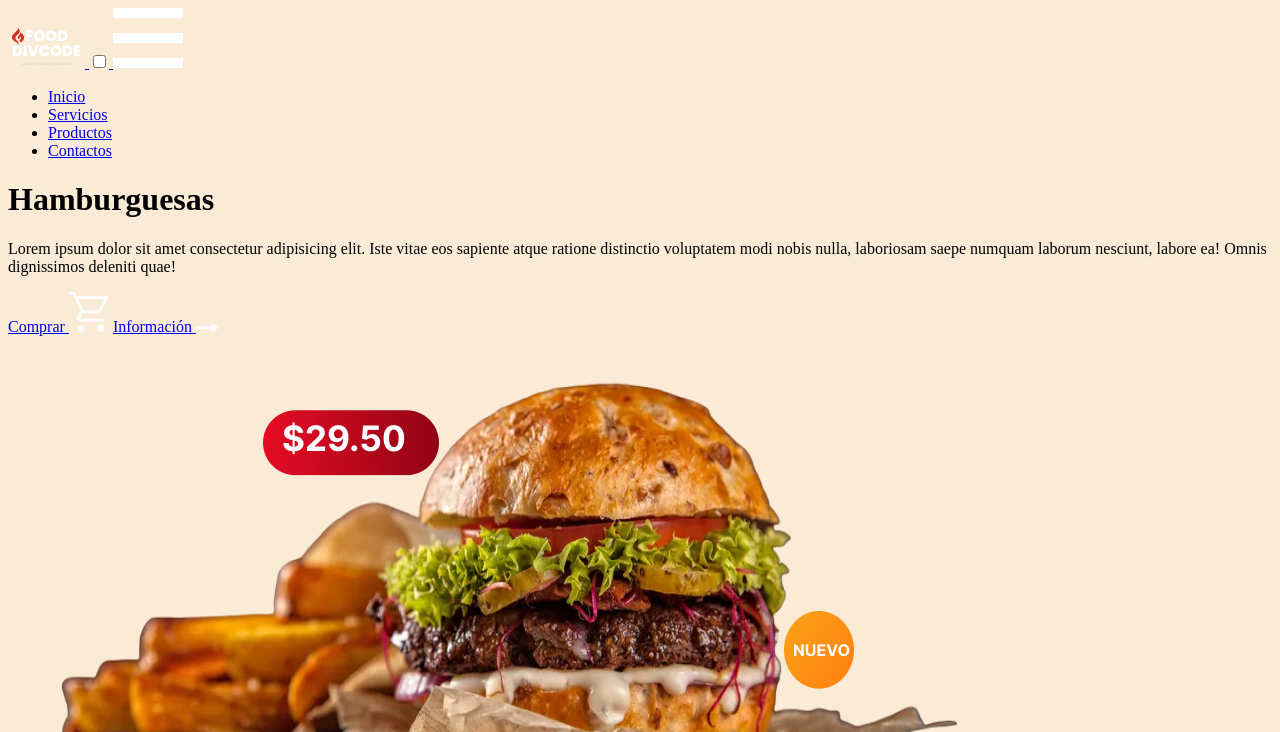
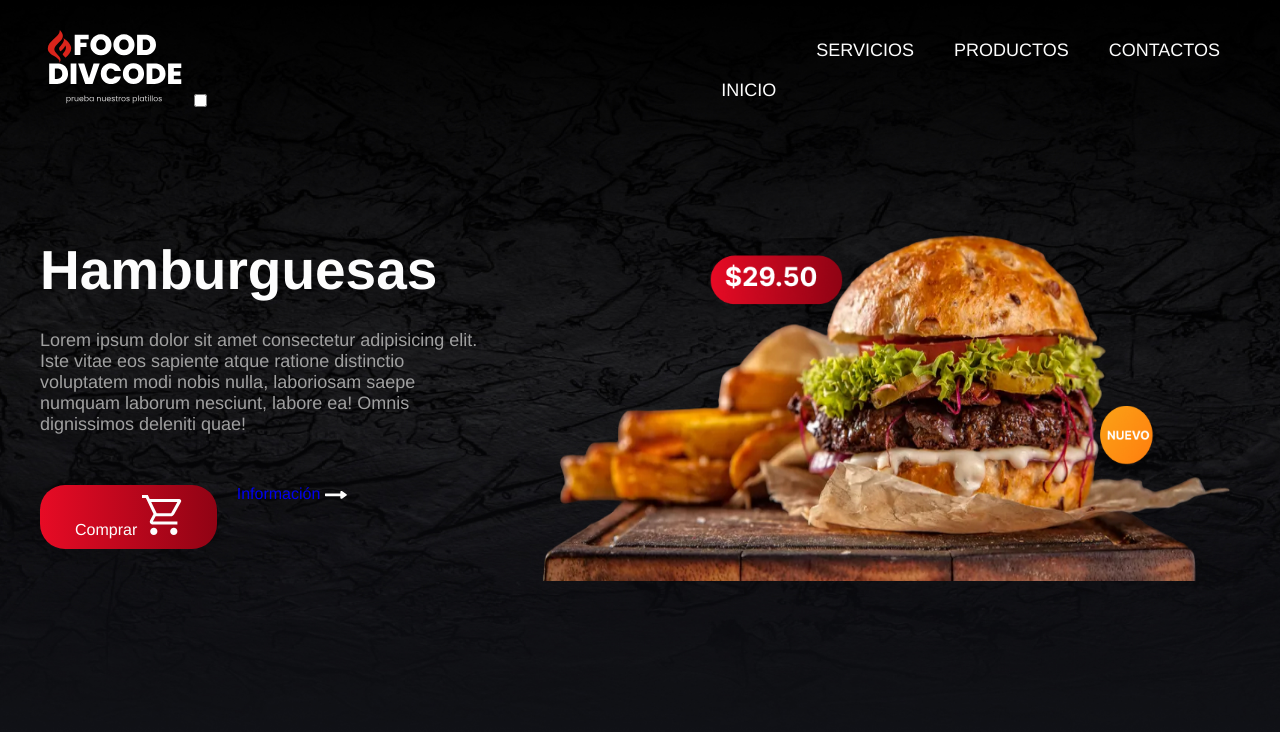
Before and after one commit to EdwardTadeo/Restaurant-Page, a plain HTML site: page index.html in a window 1280 px wide. Shown: the top 732 px of the page. Drawn offline with Linux system fonts and the light colour scheme.

Commit message:
Pc-01/02/23

```diff
--- a/index.html
+++ b/index.html
@@ -12,7 +12,7 @@
 <body>
     <header>
 
-        <div class="page-menu-container">
+        <div class="menu container">
             <a href="#">
                 <img src="images/logo.svg" class="logo" alt="">
                 <input type="checkbox" id="menu-logo">
@@ -28,7 +28,7 @@
             </a>
         </div>
 
-        <div class="page-header-content-container">
+        <div class="page-header-content container">
             <div class="page-header-text">
                 <h1>Hamburguesas</h1>
                 <p>
@@ -563,6 +563,57 @@
 
     <footer class="footer-container">
         <img class="logo-footer" src="images/logo.svg" alt="">
+
+        <div class="enlaces">
+            <h4>Lorem</h4>
+            <ul>
+                <li><a href="#">Lorem</a></li>
+                <li><a href="#">Lorem</a></li>
+                <li><a href="#">Lorem</a></li>
+                <li><a href="#">Lorem</a></li>
+            </ul>
+        </div>
+
+        <div class="enlaces">
+            <h4>Lorem</h4>
+            <ul>
+                <li><a href="#">Lorem</a></li>
+                <li><a href="#">Lorem</a></li>
+                <li><a href="#">Lorem</a></li>
+                <li><a href="#">Lorem</a></li>
+            </ul>
+        </div>
+
+        <div class="enlaces">
+            <h4>Lorem</h4>
+            <ul>
+                <li><a href="#">Lorem</a></li>
+                <li><a href="#">Lorem</a></li>
+                <li><a href="#">Lorem</a></li>
+                <li><a href="#">Lorem</a></li>
+            </ul>
+        </div>
+
+        <div class="enlaces">
+            <h4>Lorem</h4>
+            <div class="socials">
+                <a href="#">
+                    <div class="social">
+                        <img src="images/s1.svg" alt="">
+                    </div>
+                </a>
+                <a href="#">
+                    <div class="social">
+                        <img src="images/s2.svg" alt="">
+                    </div>
+                </a>
+                <a href="#">
+                    <div class="social">
+                        <img src="images/s3.svg" alt="">
+                    </div>
+                </a>
+            </div>
+        </div>
     </footer>
 
 
--- a/style.css
+++ b/style.css
@@ -1,3 +1,116 @@
+@import url('https://fonts.googleapis.com/css2?family=Poppins:ital,wght@0,100;0,200;0,300;0,400;0,500;0,600;0,700;0,800;0,900;1,100;1,200;1,300;1,400;1,500;1,600;1,700;1,800;1,900&display=swap');
+
+
+*{
+    margin: 0;
+    padding: 0;
+    box-sizing: border-box;
+    text-decoration: none;
+}
 body{
-    background-color: antiquewhite;
+    background-color: black;
+    font-family: 'Franklin Gothic Medium', 'Arial Narrow', Arial, sans-serif;
 }
+
+header{
+    background-image: url(images/bg.jpg);
+    background-position: center center;
+    background-repeat: no-repeat;
+    background-size: cover;
+}
+
+.container{
+    max-width: 1200px;
+    margin: 0 auto;
+}
+
+.menu {
+    position: absolute;
+    top: 20px;
+    left: 0;
+    right: 0;
+    display: flex;
+    align-items: center;
+    justify-content: space-between;
+    z-index: 1000;
+}
+
+.logo{
+    width: 150px;
+}
+
+.menu .bar-nav ul{
+    list-style: none;
+}
+
+.menu .bar-nav ul li{
+    position: relative;
+    float: left;
+}
+
+.menu .bar-nav ul li a{
+    font-size: 18px;
+    padding: 20px;
+    color: #fdfdfd;
+    display: block;
+    text-transform: uppercase;
+}
+.menu .bar-nav ul li a:hover{
+    color: red;
+}
+#menu {
+    display: none;
+}
+
+.menu-icon{
+    width: 25px;
+}
+.menu label{
+    cursor: pointer;
+    display: none;
+}
+.page-header-content{
+    display: flex;
+    align-items: center;
+    padding: 200px 0 150px 0;
+}
+.page-header-text{
+    width: 40%;
+    padding-right: 25px;
+}
+.page-header-text h1{
+    font-size: 55px;
+    line-height: 70px;
+    font-weight: 800;
+    color:#fdfdfd;
+    margin-bottom: 25px;
+}
+
+.page-header-text p{
+    font-size: 18px;
+    color: #a0a0a0;
+}
+
+.page-header-image{
+    width: 60%;
+}
+
+.hamburguer{
+    width: 100%;
+
+}
+
+.page-header-buttom{
+    display: flex;
+    margin-top: 50px;
+
+}
+.btn-1{
+    display: inline-block;
+    background: linear-gradient(90deg,#e70B25 0%,#900314 100%);
+    padding: 10px 35px;
+    margin-right: 20px;
+    color:#fdfdfd;
+    border-radius: 25px;
+
+}
```
